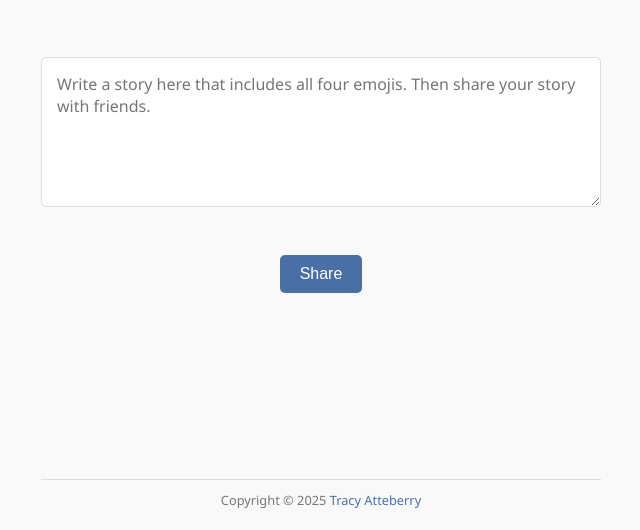
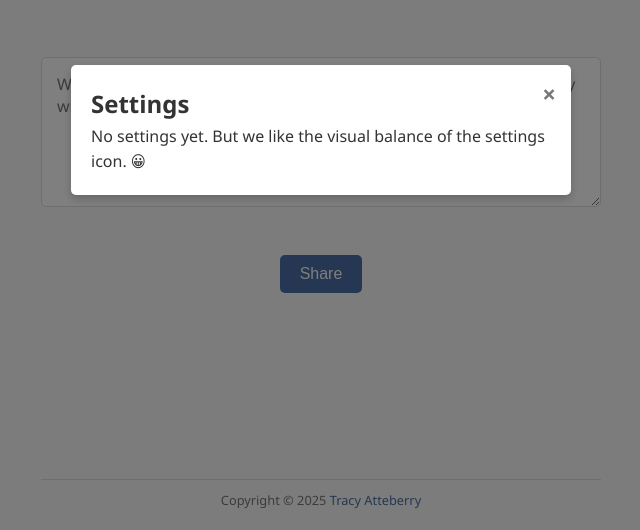
Before and after one commit to grymoire7/stormoji, a plain HTML site: page index.html in a window 1280 px wide. Both pictures are taken after a click on the button "⚙️". Shown: the part 270-800 px from the top of the page, without its empty margins (319-959 px from the left). Drawn offline with Linux system fonts and the light colour scheme.

Commit message:
Add settings modal

```diff
--- a/app.js
+++ b/app.js
@@ -4,6 +4,9 @@ document.addEventListener('DOMContentLoaded', () => {
     const emojiContainer = document.getElementById('emoji-container');
     const storyInput = document.getElementById('story-input');
     const shareBtn = document.getElementById('share-btn');
+    const settingsBtn = document.getElementById('settings-btn');
+    const settingsModal = document.getElementById('settings-modal');
+    const closeButton = document.querySelector('.close-button');
     const tooltip = document.getElementById('tooltip');
     const notification = document.getElementById('notification');
     const notificationText = document.getElementById('notification-text');
@@ -157,4 +160,20 @@ document.addEventListener('DOMContentLoaded', () => {
 
     // Event listeners
     shareBtn.addEventListener('click', shareStory);
+
+    // Settings modal functionality
+    settingsBtn.addEventListener('click', () => {
+        settingsModal.style.display = 'flex';
+    });
+
+    closeButton.addEventListener('click', () => {
+        settingsModal.style.display = 'none';
+    });
+
+    // Close modal when clicking outside of it
+    window.addEventListener('click', (event) => {
+        if (event.target === settingsModal) {
+            settingsModal.style.display = 'none';
+        }
+    });
 });
--- a/index.html
+++ b/index.html
@@ -38,6 +38,14 @@
             <p id="notification-text"></p>
         </div>
 
+        <div id="settings-modal" class="modal">
+            <div class="modal-content">
+                <span class="close-button">&times;</span>
+                <h2>Settings</h2>
+                <p>No settings yet. But we like the visual balance of the settings icon. 😀</p>
+            </div>
+        </div>
+
         <footer class="footer">
             <p>Copyright © 2025 <a href="https://tracyatteberry.com">Tracy Atteberry</a></p>
         </footer>
--- a/styles.css
+++ b/styles.css
@@ -143,6 +143,44 @@ button:hover {
     z-index: 100;
 }
 
+/* Modal styles */
+.modal {
+    display: none;
+    position: fixed;
+    top: 0;
+    left: 0;
+    width: 100%;
+    height: 100%;
+    background-color: rgba(0, 0, 0, 0.5);
+    z-index: 200;
+    justify-content: center;
+    align-items: center;
+}
+
+.modal-content {
+    background-color: white;
+    padding: 20px;
+    border-radius: 5px;
+    max-width: 500px;
+    width: 80%;
+    position: relative;
+    box-shadow: 0 4px 8px rgba(0, 0, 0, 0.2);
+}
+
+.close-button {
+    position: absolute;
+    top: 10px;
+    right: 15px;
+    font-size: 24px;
+    font-weight: bold;
+    cursor: pointer;
+    color: #777;
+}
+
+.close-button:hover {
+    color: #333;
+}
+
 .footer {
     text-align: center;
     margin-top: 20px;
```
